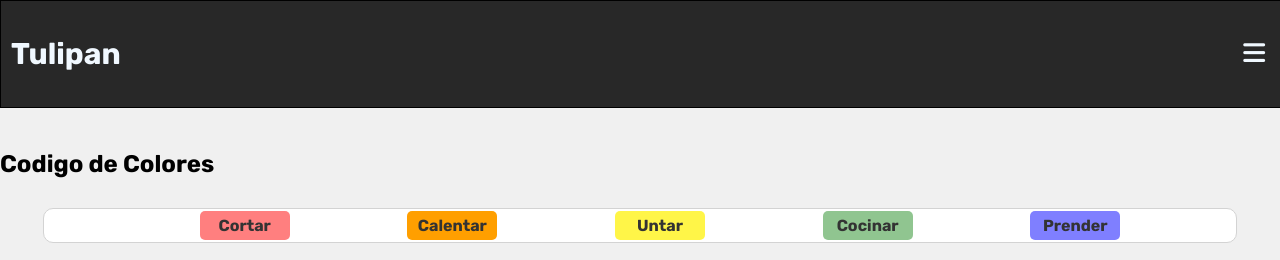
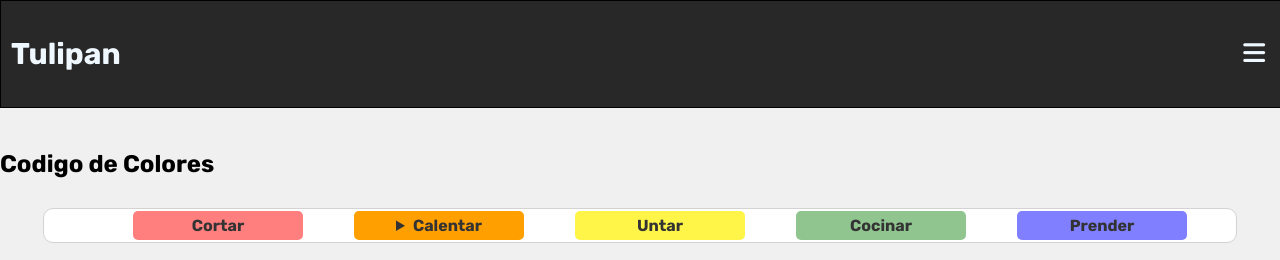
Before and after one commit to SHaRd-02/tutila, a plain HTML site: page index.html in a window 1280 px wide. Shown: the top 260 px of the page. Drawn offline with Linux system fonts and the light colour scheme.

Commit message:
categoriar para cada accion (details tag)

```diff
--- a/index.html
+++ b/index.html
@@ -20,11 +20,16 @@
     <div id="main-menu">
         <h2>Codigo de Colores</h2>
         <ul id="color-code-nav">
-            <li class="cortar">Cortar</li>
-            <li class="calentar">Calentar</li>
-            <li class="untar">Untar</li>
-            <li class="cocinar">Cocinar</li>
-            <li class="prender">Prender</li>
+            <li class="cortar color-menu-item">Cortar</li>
+            <details class="calentar color-menu-item">
+                <summary>Calentar</summary>
+                <li class="color-menu-item calentar-micro">Microondas</li>
+                <li class="color-menu-item calentar-parrilla">Parrilla</li>
+                <li class="color-menu-item calentar-air">Air Fryer</li>
+            </details>
+            <li class="untar color-menu-item">Untar</li>
+            <li class="cocinar color-menu-item">Cocinar</li>
+            <li class="prender color-menu-item">Prender</li>
         </ul>
         <!-- Aquí se van a desplegar los items del menu -->
     </div>
--- a/style.css
+++ b/style.css
@@ -199,13 +199,13 @@ button.close:hover {
     color: aliceblue;
 }
 
-.step.calentar-micro .calentar-micro{
+.step.calentar-micro, .calentar-micro{
     background-color: var(--calentar-color);
     opacity: 0.8;
     background: repeating-linear-gradient( 45deg, #feffff, #feffff 5px, rgba(255, 159, 0, 1) 5px, rgba(255, 159, 0, 1) 25px );
 }
 
-.step.calentar-air .calentar-air{
+.step.calentar-air, .calentar-air{
     background-color: var(--calentar-color);
     opacity: 0.8;
     background-image: radial-gradient(#feffff 0.5px, rgba(255, 159, 0, 1) 0.5px);
@@ -228,9 +228,10 @@ button.close:hover {
 
 }
 
-#color-code-nav > li{
+.color-menu-item{
     margin: 2px;
-    width: 5em;
+    width: 10em;
+    display: block;
     text-align: center;
     text-decoration: none;
     list-style: none;
```
